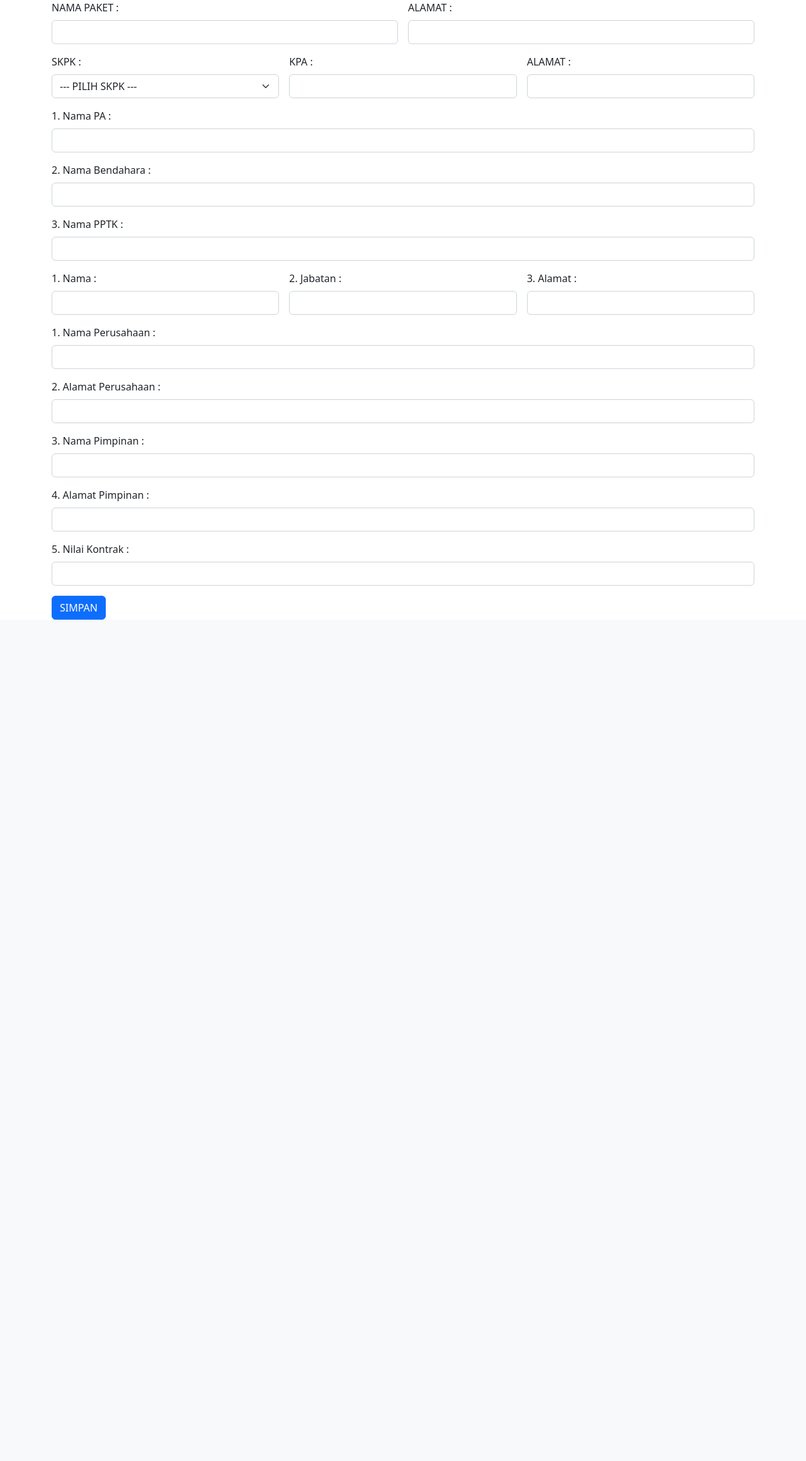
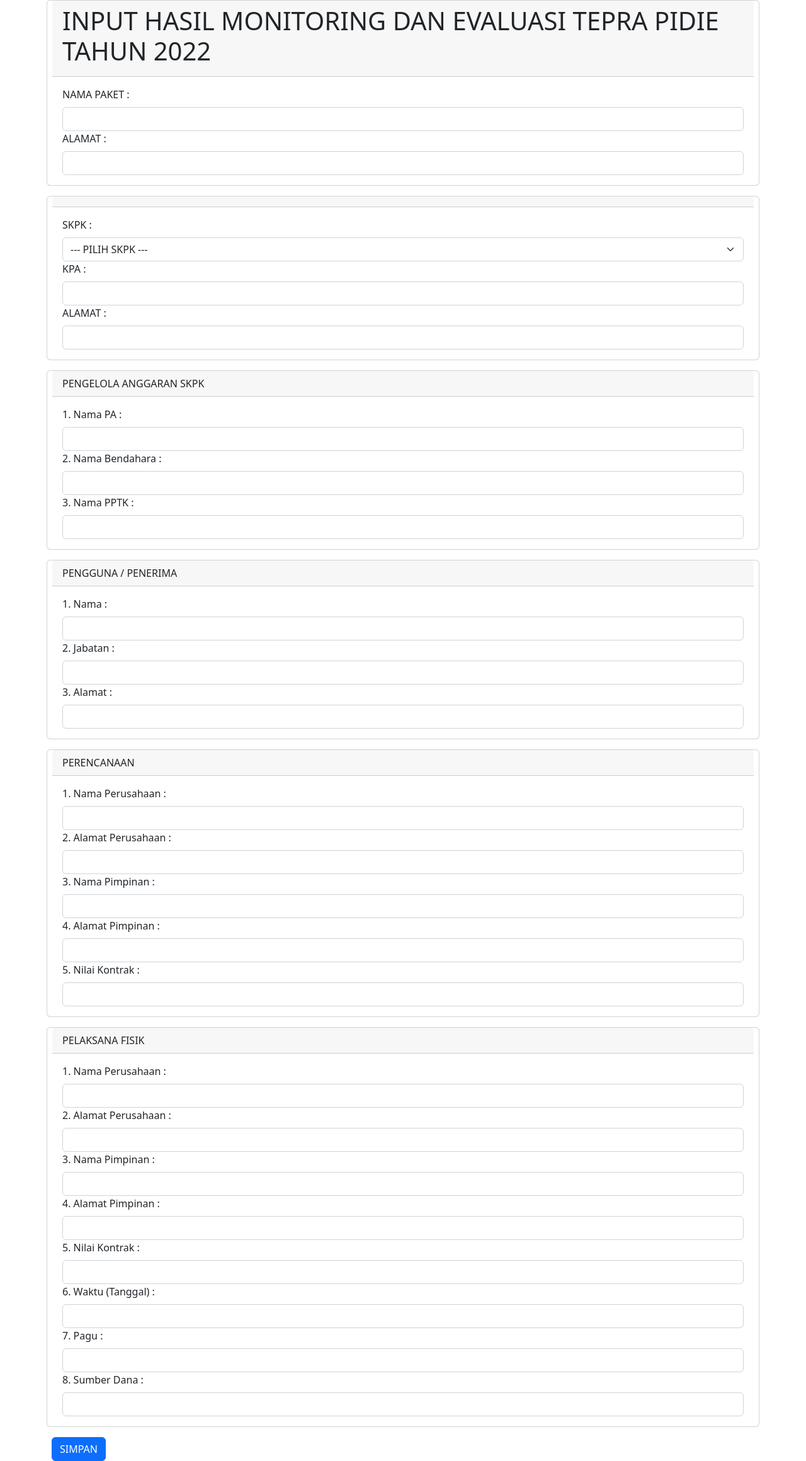
Before and after one commit to MuammarSST/sitepra, a PHP site: page /proses/tambah.php in a window 1280 px wide. Shown: the part 56-2376 px from the top of the page at 63% size. Before the commit the page ends 1040 px from the top, so only its background shows below. Run offline with PHP 8.4, Linux system fonts and the light colour scheme.

Commit message:
PERBAHURI

```diff
--- a/proses/tambah.php
+++ b/proses/tambah.php
@@ -25,17 +25,32 @@
 <div class="container">
 
 <form class="row g-3">
-  <div class="col-md-6">
+
+<div class="card">
+  <div class="card-header">
+    <h1> INPUT HASIL MONITORING DAN EVALUASI TEPRA PIDIE TAHUN 2022</h1>
+  </div>
+  <div class="card-body">
+
+  <div class="col-12">
     <label for="inputEmail4" class="form-label">NAMA PAKET :</label>
     <input type="email" class="form-control" id="inputEmail4">
   </div>
-  <div class="col-md-6">
+  <div class="col-12">
     <label for="inputPassword4" class="form-label">ALAMAT :</label>
     <input type="password" class="form-control" id="inputPassword4">
   </div>
 
+  </div>
+</div>
 
-    <div class="col-4">
+<div class="card">
+  <div class="card-header">
+
+  </div>
+  <div class="card-body">
+
+    <div class="col-12">
       <label for="inputState" class="form-label">SKPK :</label>
       <select id="inputState" class="form-select">
         <option selected>--- PILIH SKPK ---</option>
@@ -43,17 +58,24 @@
       </select>
     </div>
 
-    <div class="col-4">
+    <div class="col-12">
       <label for="inputCity" class="form-label">KPA :</label>
       <input type="text" class="form-control" id="inputCity">
     </div>
 
-    <div class="col-4">
+    <div class="col-12">
       <label for="inputZip" class="form-label">ALAMAT :</label>
       <input type="text" class="form-control" id="inputZip">
     </div>
 
+    </div>
+</div>
 
+    <div class="card">
+  <div class="card-header">
+    PENGELOLA ANGGARAN SKPK
+  </div>
+  <div class="card-body">
   <div class="col-12">
     <label for="inputAddress" class="form-label">1. Nama PA :</label>
     <input type="text" class="form-control" id="inputAddress" >
@@ -66,21 +88,40 @@
     <label for="inputAddress2" class="form-label">3. Nama PPTK :</label>
     <input type="text" class="form-control" id="inputAddress2">
   </div>
+  </div>
+</div>
 
 
-  <div class="col-4">
+<div class="card">
+  <div class="card-header">
+    PENGGUNA / PENERIMA
+  </div>
+  <div class="card-body">
+  <div class="col-12">
     <label for="inputAddress" class="form-label">1. Nama :</label>
     <input type="text" class="form-control" id="inputAddress" >
   </div>
-  <div class="col-4">
+  <div class="col-12">
     <label for="inputAddress2" class="form-label">2. Jabatan :</label>
     <input type="text" class="form-control" id="inputAddress2">
   </div>
-  <div class="col-4">
+  <div class="col-12">
     <label for="inputAddress2" class="form-label">3. Alamat :</label>
     <input type="text" class="form-control" id="inputAddress2">
   </div>
+  </div>
+</div>
 
+
+
+
+
+
+  <div class="card">
+  <div class="card-header">
+    PERENCANAAN
+  </div>
+  <div class="card-body">
   <div class="col-12">
     <label for="inputAddress" class="form-label">1. Nama Perusahaan :</label>
     <input type="text" class="form-control" id="inputAddress" >
@@ -101,8 +142,48 @@
     <label for="inputAddress2" class="form-label">5. Nilai Kontrak :</label>
     <input type="text" class="form-control" id="inputAddress2">
   </div>
+  </div>
+</div>
 
-
+<div class="card">
+  <div class="card-header">
+    PELAKSANA FISIK
+  </div>
+  <div class="card-body">
+  <div class="col-12">
+    <label for="inputAddress" class="form-label">1. Nama Perusahaan :</label>
+    <input type="text" class="form-control" id="inputAddress" >
+  </div>
+  <div class="col-12">
+    <label for="inputAddress2" class="form-label">2. Alamat Perusahaan :</label>
+    <input type="text" class="form-control" id="inputAddress2">
+  </div>
+  <div class="col-12">
+    <label for="inputAddress2" class="form-label">3. Nama Pimpinan :</label>
+    <input type="text" class="form-control" id="inputAddress2">
+  </div>
+  <div class="col-12">
+    <label for="inputAddress2" class="form-label">4. Alamat Pimpinan :</label>
+    <input type="text" class="form-control" id="inputAddress2">
+  </div>
+  <div class="col-12">
+    <label for="inputAddress2" class="form-label">5. Nilai Kontrak :</label>
+    <input type="text" class="form-control" id="inputAddress2">
+  </div>
+  <div class="col-12">
+    <label for="inputAddress2" class="form-label">6. Waktu (Tanggal) :</label>
+    <input type="text" class="form-control" id="inputAddress2">
+  </div>
+  <div class="col-12">
+    <label for="inputAddress2" class="form-label">7. Pagu :</label>
+    <input type="text" class="form-control" id="inputAddress2">
+  </div>
+  <div class="col-12">
+    <label for="inputAddress2" class="form-label">8. Sumber Dana :</label>
+    <input type="text" class="form-control" id="inputAddress2">
+  </div>
+  </div>
+</div>
 
 
   <div class="col-12">
```
